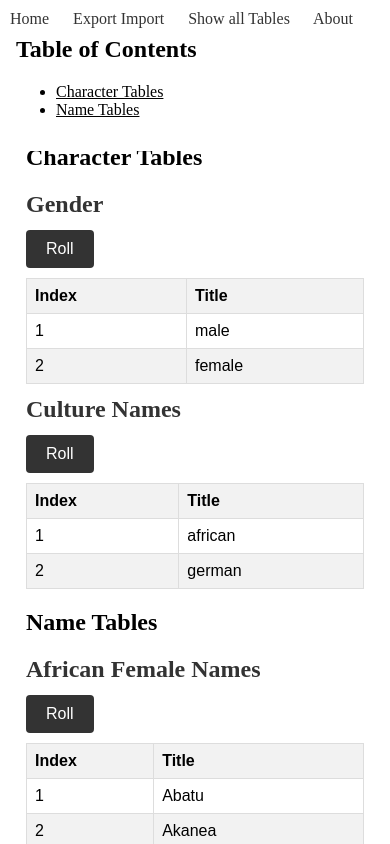
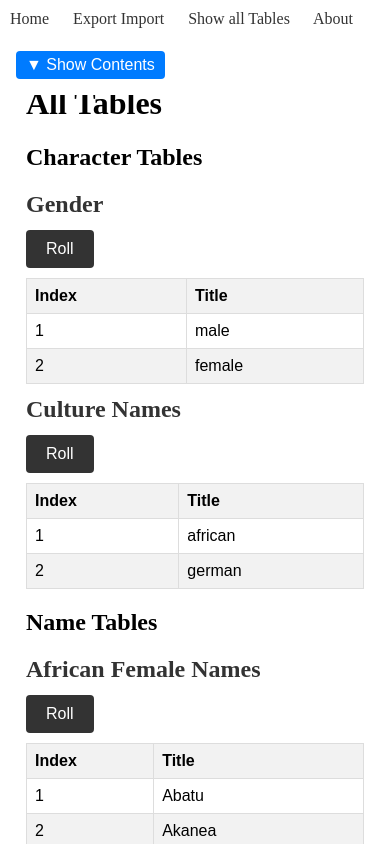
Before and after one commit to SaschaDoe/randomaze, a SvelteKit app: page /tables in a window 390 px wide. Shown: the top 844 px of the page. Built offline with nearby package versions, Linux system fonts and the light colour scheme.

Commit message:
responsive design

```diff
--- a/src/routes/tables/SideIndex.svelte
+++ b/src/routes/tables/SideIndex.svelte
@@ -1,23 +1,32 @@
 <script>
     import {currentHeading} from "../store.ts";
     import {AllTables} from "$lib/tables/AllTables.ts";
+
+    let isSideIndexOpen = false;
+
+    function toggleSideIndex() {
+        isSideIndexOpen = !isSideIndexOpen;
+    }
 
     function toggle(index) {
         let category = AllTables[index];
         category.isOpen = !category.isOpen;
         AllTables[index] = category;
-        console.log("Category: "+ category.name + " is: " + category.isOpen);
     }
 </script>
 
 <div id="container">
     <div id="table-of-contents">
-        <h2>Table of Contents</h2>
-
+        <div class="small-screen">
+        <button on:click={toggleSideIndex}>
+            {isSideIndexOpen ? '▲ Hide Contents' : '▼ Show Contents'}
+        </button>
+        {#if isSideIndexOpen}
             <ul>
                 {#each AllTables as category, index}
                     <li>
-                    <a on:click={() => toggle(index)} href="#{category.name}" class:active={$currentHeading === category.name}>
+                        <a on:click={() => toggle(index)} href="#{category.name}"
+                           class:active={$currentHeading === category.name}>
                             {category.name}
                         </a>
 
@@ -30,12 +39,33 @@
                                 {/each}
                             </ul>
                         {/if}
+                    </li>
+                {/each}
+            </ul>
+            {/if}
+        </div>
+        <div class="widescreen">
+                <ul>
+                    {#each AllTables as category, index}
+                        <li>
+                            <a on:click={() => toggle(index)} href="#{category.name}"
+                               class:active={$currentHeading === category.name}>
+                                {category.name}
+                            </a>
 
+                            {#if category.isOpen}
+                                <ul>
+                                    {#each category.tables as table}
+                                        <li>
+                                            <a href="#{table.title}">{table.title}</a>
                                         </li>
-
                                     {/each}
-
                                 </ul>
+                            {/if}
+                        </li>
+                    {/each}
+                </ul>
+        </div>
 
     </div>
 </div>
@@ -47,6 +77,14 @@
 
     a {
         color: black;
+    }
+
+    .widescreen{
+        display: block;
+    }
+
+    .small-screen{
+        display: none;
     }
 
     #table-of-contents {
@@ -63,11 +101,11 @@
         padding: 10px;
     }
 
-    /* Add media queries here */
+
     @media screen and (max-width: 1200px) {
         #table-of-contents {
             position: fixed;
-            top: 0;
+            top: 25px;
             right: auto;
             width: 100%;
             z-index: 10;
@@ -76,7 +114,15 @@
 
         :global(body) {
             max-width: 100%;
-            padding-top: 3rem;  /* Ensure body content is not obscured by sticky header */
+            padding-top: 3rem;
+        }
+
+        .widescreen{
+            display: none;
+        }
+
+        .small-screen{
+            display: block;
         }
     }
 </style>
```
Lines whose indentation alone changed are shown as unchanged.
